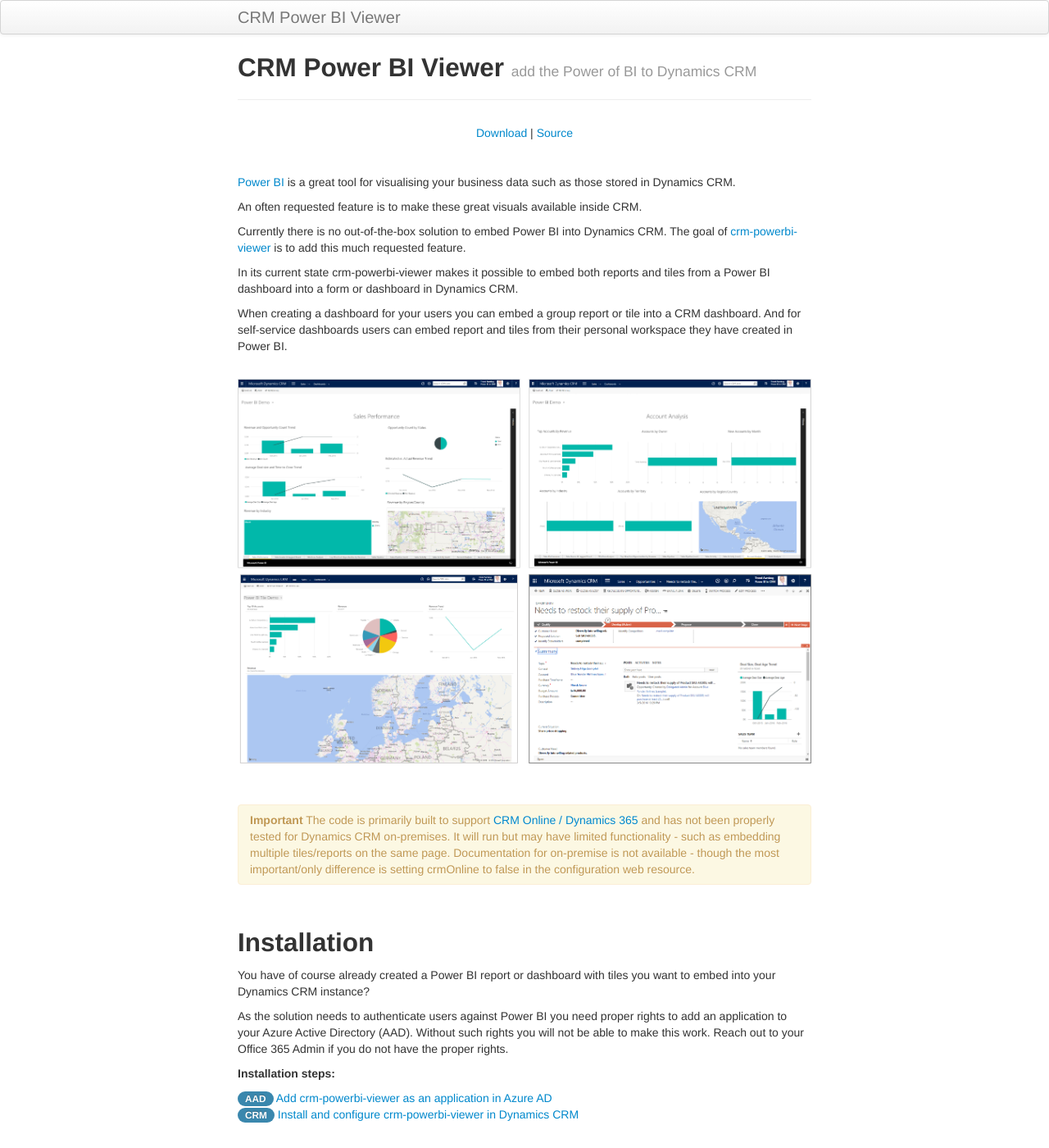
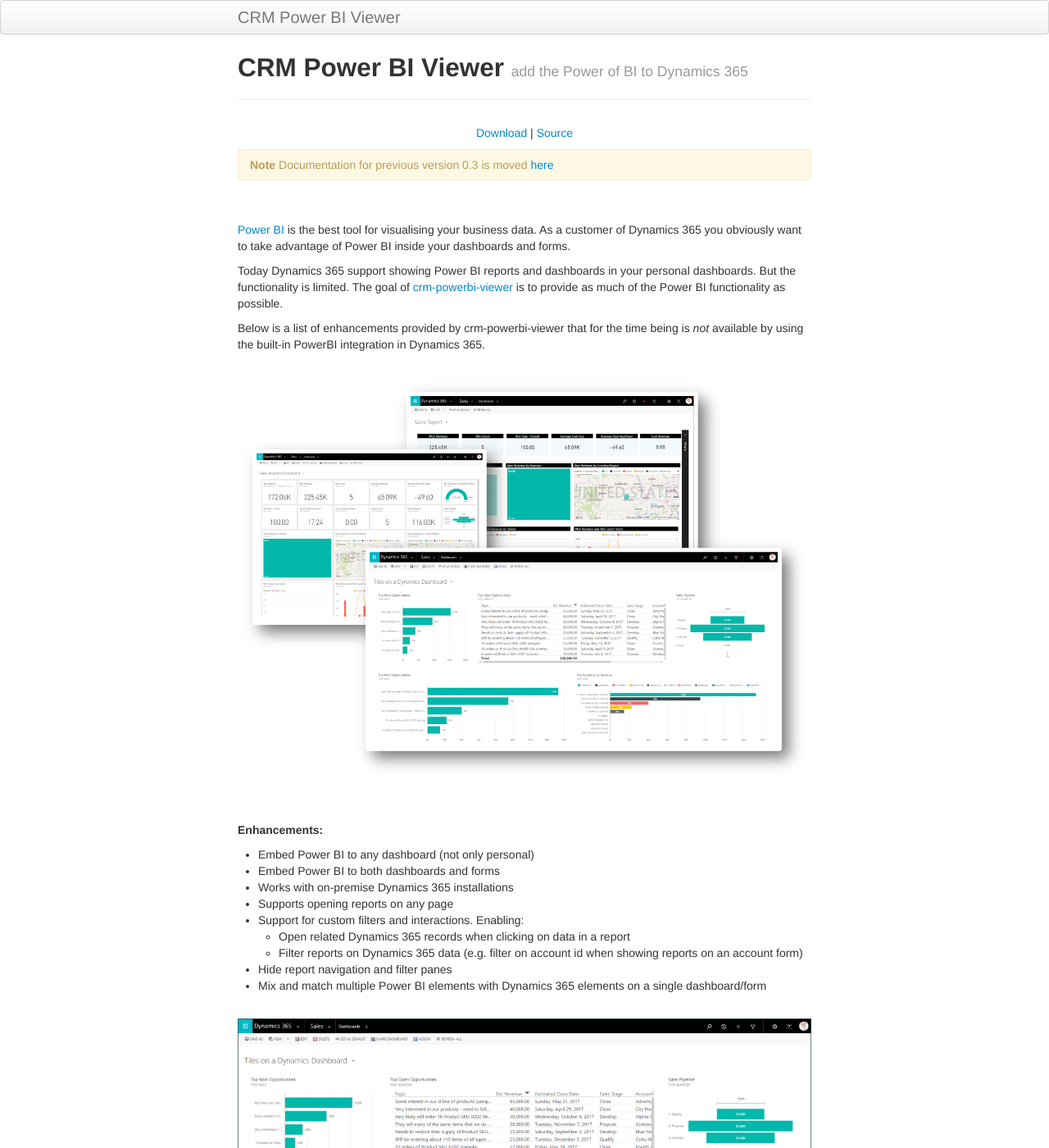
Before and after one commit to taarskog/crm-powerbi-viewer, a Jekyll site: the page built from index.md, in a window 1280 px wide and 1400 px high. Shown: the whole window at 82% size. Built offline with Jekyll 4.4.1, drawn with Linux system fonts in a browser that asks for light colours; some of the changed text lies outside the part shown.

Commit message:
Activated new documentation

```diff
--- a/_includes/themes/twitter/post.html
+++ b/_includes/themes/twitter/post.html
@@ -39,7 +39,7 @@
       {% if page.next %}
         <li class="next"><a href="{{ BASE_PATH }}{{ page.next.url }}" title="{{ page.next.title }}">Next &rarr;</a></li>
       {% else %}
-        <li class="next disabled"><a>Next &rarr;</a>
+        <li class="next disabled"><a>Next &rarr;</a></li>
       {% endif %}
       </ul>
     </div>
--- a/index.md
+++ b/index.md
@@ -1,70 +1,83 @@
 ---
 layout: page
 title: CRM Power BI Viewer
-tagline: add the Power of BI to Dynamics CRM
+tagline: add the Power of BI to Dynamics 365
 description: Embed Power BI reports/tiles into Dynamics CRM dashboards and forms.
 ---
 
 [Download](https://github.com/taarskog/crm-powerbi-viewer/releases/latest/) \| [Source](https://github.com/taarskog/crm-powerbi-viewer)
 {: style="text-align: center"}
+
+**Note** Documentation for previous version 0.3 is moved [here](pages/v0.3/index.html)
+{: .alert .alert-information }
 <br />
 
-[Power BI](http://powerbi.com) is a great tool for visualising your business data such as those stored
-in Dynamics CRM.
+[Power BI](http://powerbi.com) is the best tool for visualising your business data. As a customer of Dynamics 365 you obviously want to take advantage of Power BI inside your dashboards and forms.
 
-An often requested feature is to make these great visuals available inside CRM.
+Today Dynamics 365 support showing Power BI reports and dashboards in your personal dashboards. But the functionality is limited. The goal of
+[crm-powerbi-viewer](https://github.com/taarskog/crm-powerbi-viewer/releases) is to provide as much of the Power BI functionality as possible.
 
-Currently there is no out-of-the-box solution to embed Power BI into Dynamics CRM. The goal of
-[crm-powerbi-viewer](https://github.com/taarskog/crm-powerbi-viewer/releases) is to add this much
-requested feature.
-
-In its current state crm-powerbi-viewer makes it possible to embed both reports and tiles from a
-Power BI dashboard into a form or dashboard in Dynamics CRM.
-
-When creating a dashboard for your users you can embed a group report or tile into a CRM dashboard. And
-for self-service dashboards users can embed report and tiles from their personal workspace they have
-created in Power BI.
+Below is a list of enhancements provided by crm-powerbi-viewer that for the time being is _not_ available by using the built-in PowerBI integration in Dynamics 365.
 
 <br />
-[![]({{BASE_PATH}}/assets/images/v0.3/samples/sample-crm-montage-4.png)]({{BASE_PATH}}/assets/images/v0.3/samples/sample-crm-montage-4.png)
+[![]({{BASE_PATH}}/assets/images/v1.0/samples/sample-montage-dashboards.png)]({{BASE_PATH}}/assets/images/v1.0/samples/sample-montage-dashboards.png)
 <br />
 <br />
 <br />
 
-**Important** The code is primarily built to support [CRM Online / Dynamics 365](https://www.microsoft.com/en-us/dynamics/crm-office-365.aspx)
-and has not been properly tested for Dynamics CRM on-premises. It will run but may have limited functionality - such as embedding multiple tiles/reports on the same page.
-Documentation for on-premise is not available - though the most important/only difference is setting crmOnline to false in the configuration web resource.
-{: .alert .alert-warning }
+**Enhancements:**
+- Embed Power BI to any dashboard (not only personal)
+- Embed Power BI to both dashboards and forms
+- Works with on-premise Dynamics 365 installations
+- Supports opening reports on any page
+- Support for custom filters and interactions. Enabling:
+    - Open related Dynamics 365 records when clicking on data in a report
+    - Filter reports on Dynamics 365 data (e.g. filter on account id when showing reports on an account form)
+- Hide report navigation and filter panes
+- Mix and match multiple Power BI elements with Dynamics 365 elements on a single dashboard/form
+
+<br />
+[![]({{BASE_PATH}}/assets/images/v1.0/samples/sample-multi-tiles-on-dash.png)]({{BASE_PATH}}/assets/images/v1.0/samples/sample-multi-tiles-on-dash.png)
+<br />
+<br />
+<br />
+
+## Installation
+
+### Prerequisits
+You have of course already created a Power BI report or dashboard with tiles you want to embed into your Dynamics 365 instance?
+If not go ahead and do that now. You should create your content in a Workspace for easy sharing with users of Dynamics 365.
+
+As the solution needs to authenticate users against Power BI you need proper rights to add an application
+to your Azure Active Directory (AAD). Without such rights you will not be able to make this work.
+Reach out to your Azure or Office 365 Admin if you do not have the proper rights.
+
+### Installation steps:
+
+[<span class="badge badge-info">AAD</span> Add crm-powerbi-viewer as an application in Azure AD](pages/azure-ad.html)
+[<span class="badge badge-info">CRM</span> Install and configure crm-powerbi-viewer in Dynamics 365 Sales and Service](pages/install-solution.html)
+
+Not working as expected? Have a look at [troubleshooting](pages/troubleshooting.html).
 
 <br />
 
-## Installation
-You have of course already created a Power BI report or dashboard with tiles you want to embed into your
-Dynamics CRM instance?
+### Basic Configuration
 
-As the solution needs to authenticate users against Power BI you need proper rights to add an application
-to your Azure Active Directory (AAD). Without such rights you will not be able to make this work.
-Reach out to your Office 365 Admin if you do not have the proper rights.
+The guide below describe how to add Power BI elements to Dynamics 365 Dashboards.
 
-**Installation steps:**
-
-<span class="badge badge-info">AAD</span> [Add crm-powerbi-viewer as an application in Azure AD](pages/v0.3/pages/azure-ad.html)
-<span class="badge badge-info">CRM</span> [Install and configure crm-powerbi-viewer in Dynamics CRM](pages/v0.3/pages/install-solution.html)
+[<span class="badge badge-info">Dash</span> Add a Power BI View to a CRM Dashboard](pages/add-view-to-dashboard.html)
 
 <br />
 
-## Configuration
-
-The guides below describe how to add Power BI elements to CRM Dashboards.
-
-<span class="badge badge-info">Report</span> [Add a Power BI report to a Dynamics CRM dashboard](pages/v0.3/pages/add-report-to-dashboard.html)
-<span class="badge badge-info">Filter</span> [Add report filtering](pages/v0.3/pages/filter-reports.html)
-<span class="badge badge-info">Tile</span> [Add a Power BI dashboard tile to a dashboard in Dynamics CRM](pages/v0.3/pages/add-tile-to-dashboard.html)
-
-<br />
-
-**Note** You can apply exactly the same steps to CRM Forms.
+**Note** The same steps apply to embedding into CRM Forms.
 {: .alert .alert-info }
 
 [![]({{BASE_PATH}}/assets/images/v0.3/samples/sample-crm-montage-3.png)]({{BASE_PATH}}/assets/images/v0.3/samples/sample-crm-montage-3.png)
 <br />
+
+### Advanced Configuration
+
+Filtering and handling click-events require some javascripting - how much depend on what you want to achieve. The guide below provides a brief
+introduction and links to more information when you want to take it to the next step.
+
+[<span class="badge badge-info">Adv</span> Advanced Configuration](pages/advanced-config.html)
--- /dev/null
+++ b/pages/troubleshooting.md
@@ -0,0 +1,14 @@
+---
+layout: page
+title: Troubleshooting
+tagline:
+description: Answers to common issues.
+---
+
+If you don't find an answer here - [report your issue](https://github.com/taarskog/crm-powerbi-viewer/issues).
+<br />
+<br />
+#### Refused to display 'https://login.microsoftonline.com/common/oauth2/authorize?*...*' in a frame because it set 'X-Frame-Options' to 'deny'.
+Will occur if you are on-premise and have forgot to set **auth_mode** to **"popup"** in the config.
+
+The message may also occur if you are logged in to another Power BI instance (in another tenant). Log out and try again.
```
Also changed, not shown: index_new.md (deleted, +0 -89 lines), pages/advanced-config.md (+5 -2 lines), pages/install-solution.md (+2 -2 lines), pages/instrumentation.md (added, +12 -0 lines), assets/images/v1.0/crm-advanced/sample-filterbyuser-customfn.png (added).
